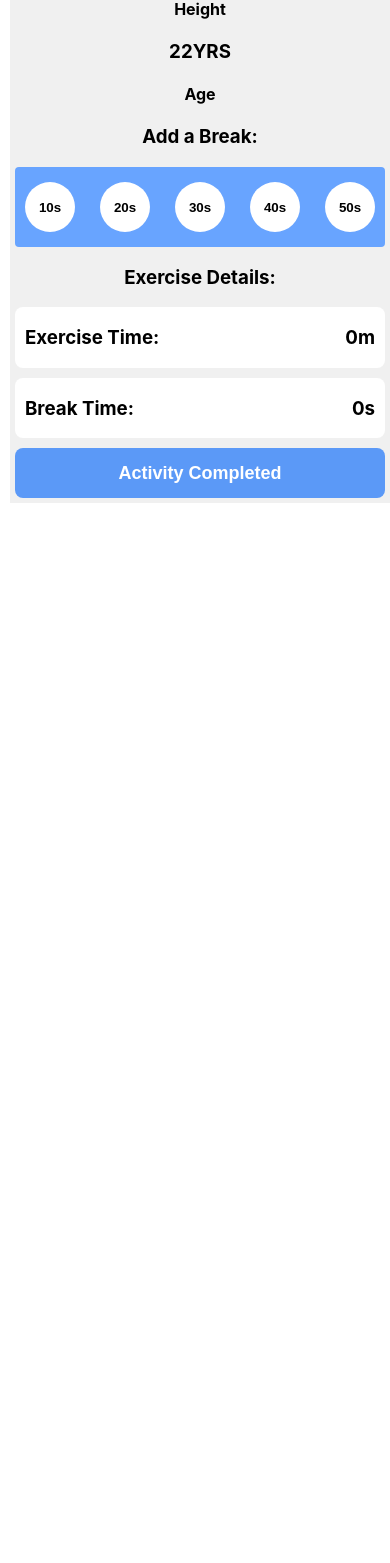
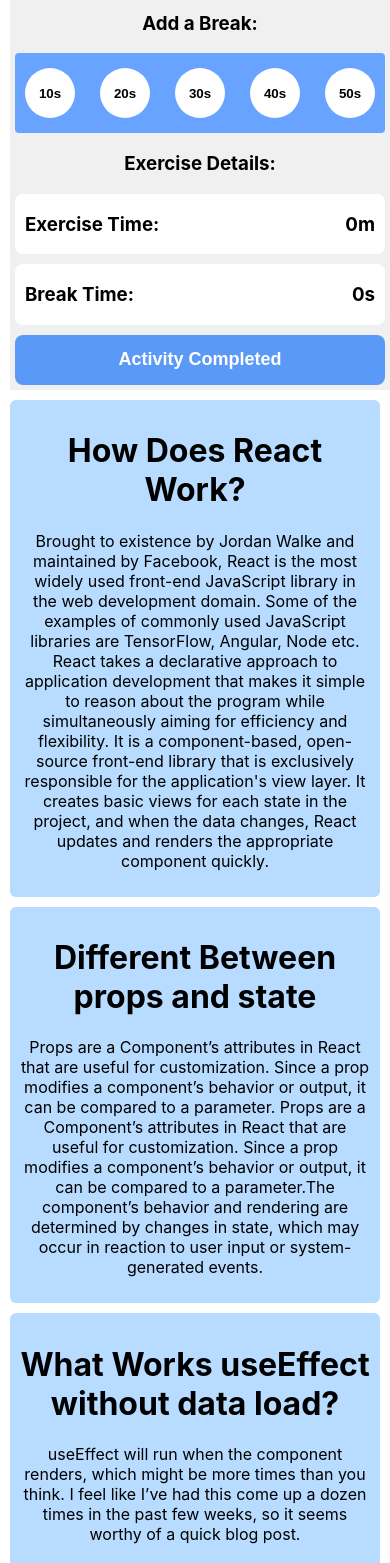
Before and after one commit to Muhaiminulsarkar/daily-routine-project, a React (Create React App) app: page / in a window 390 px wide. Shown: the part 2904-4467 px from the top of the page. Before the commit the page ends 3417 px from the top, so only its background shows below. Built offline with nearby package versions, Linux system fonts and the light colour scheme.

Commit message:
faq added

```diff
--- a/src/App.js
+++ b/src/App.js
@@ -2,12 +2,14 @@
 import './App.css';
 import Header from './Header/Header';
 import Routine from './Routine/Routine';
+import Faq from './Faq/Faq';
 
 function App() {
   return (
     <div className="App">
       <Header></Header>
       <Routine></Routine>
+      <Faq></Faq>
     </div>
   );
 }
--- /dev/null
+++ b/src/Faq/Faq.css
@@ -0,0 +1,31 @@
+.faq-container {
+    display: grid;
+    grid-template-columns: repeat(3, 1fr);
+    margin: 20px;
+    gap: 10px;
+}
+
+.faq {
+    background-color: rgb(183, 220, 255);
+    padding: 10px;
+    border-radius: 6px;
+}
+
+
+@media screen and (min-width:612px) and (max-width:991px) {
+    .faq-container {
+        display: grid;
+        grid-template-columns: repeat(2, 1fr);
+        margin: 10px;
+        gap: 10px;
+    }
+}
+
+@media screen and (max-width:611px) {
+    .faq-container {
+        display: grid;
+        grid-template-columns: repeat(1, 1fr);
+        margin: 10px;
+        gap: 10px;
+    }
+}
--- /dev/null
+++ b/src/Faq/Faq.js
@@ -0,0 +1,23 @@
+import React from 'react';
+import './Faq.css'
+const Faq = () => {
+    return (
+        <div className='faq-container'>
+            <div className='faq'>
+                <h1>How Does React Work?</h1>
+                <p>Brought to existence by Jordan Walke and maintained by Facebook, React is the most widely used front-end JavaScript library in the web development domain. Some of the examples of commonly used JavaScript libraries are TensorFlow, Angular, Node etc. React takes a declarative approach to application development that makes it simple to reason about the program while simultaneously aiming for efficiency and flexibility. It is a component-based, open-source front-end library that is exclusively responsible for the application's view layer. It creates basic views for each state in the project, and when the data changes, React updates and renders the appropriate component quickly.</p>
+            </div>
+            <div className='faq'>
+                <h1>Different Between props and state</h1>
+                <p>Props are a Component’s attributes in React that are useful for customization. Since a prop modifies a component’s behavior or output, it can be compared to a parameter. Props are a Component’s attributes in React that are useful for customization. Since a prop modifies a component’s behavior or output, it can be compared to a parameter.The component’s behavior and rendering are determined by changes in state, which may occur in reaction to user input or system-generated events.</p>
+            </div>
+            <div className='faq'>
+                <h1>What Works useEffect without data load?
+                </h1>
+                <p>useEffect will run when the component renders, which might be more times than you think. I feel like I’ve had this come up a dozen times in the past few weeks, so it seems worthy of a quick blog post.</p>
+            </div>
+        </div>
+    );
+};
+
+export default Faq;
--- a/src/Routine/Routine.js
+++ b/src/Routine/Routine.js
@@ -50,7 +50,7 @@
             <div className="right-container">
                 <h3>Muhaiminul Sarkar</h3>
                 <h4>Mirpur-1,Dhaka</h4>
-                <div className='user'>
+                <div className='user-detailis'>
                     <div>
                         <h3>67KG</h3>
                         <h4>Weight</h4>
```
